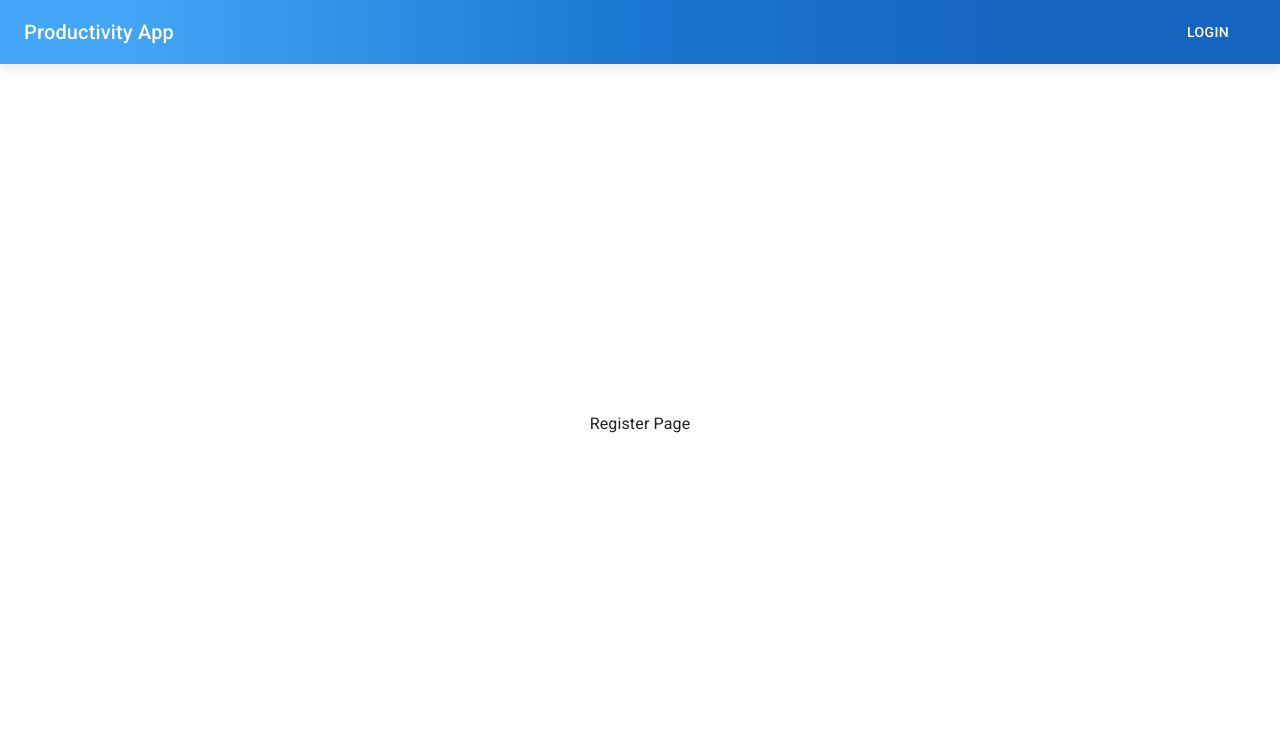
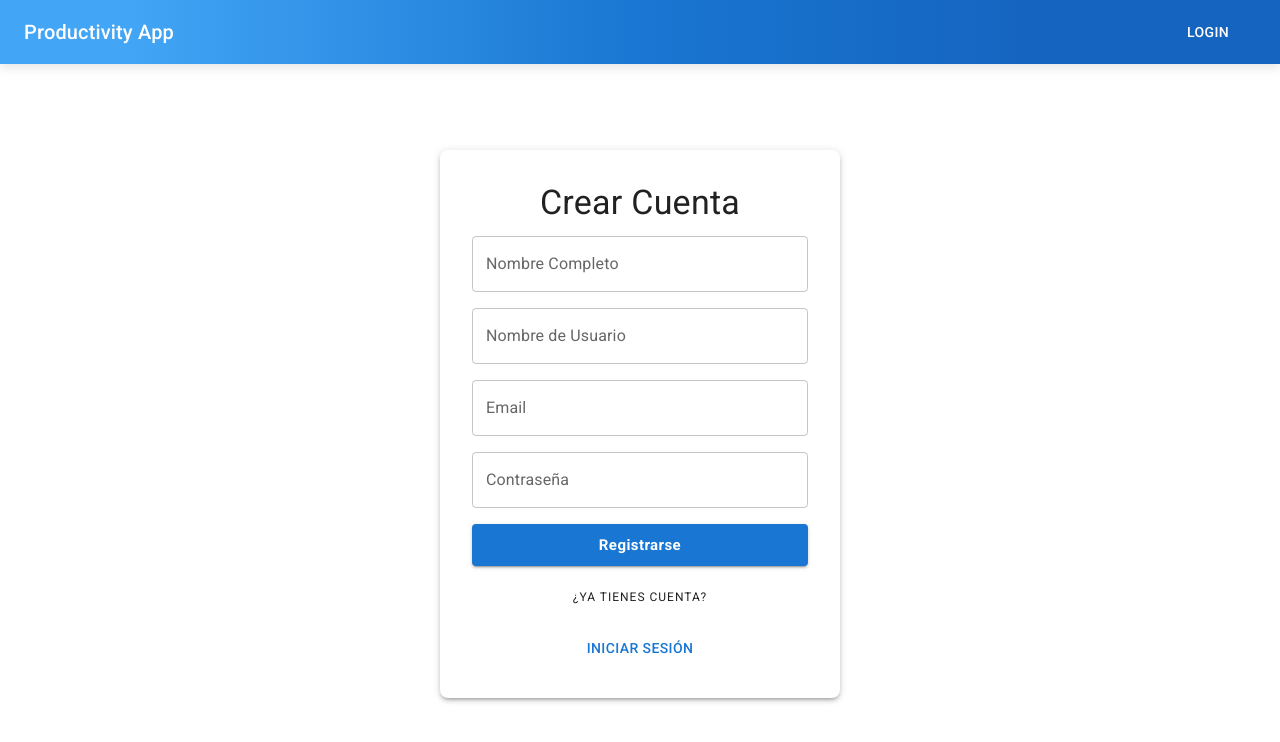
Before and after one commit to jmibarra/productivity-app-ts-project, a React (Create React App) app: page /register in a window 1280 px wide. Shown: the top 742 px of the page. Built offline with nearby package versions, Linux system fonts and the light colour scheme.

Commit message:
Se arma el modulo de resgistracion completo

```diff
--- a/src/components/register/Register.tsx
+++ b/src/components/register/Register.tsx
@@ -1,7 +1,51 @@
-import { Box } from "@mui/material";
-import React from "react";
+import React, { useState } from "react";
+import { useNavigate } from "react-router-dom";
+import {
+	TextField,
+	Button,
+	Box,
+	Typography,
+	Alert,
+	Stack,
+} from "@mui/material";
+import { properties } from "../../properties";
 
 const Register = () => {
+	const [email, setEmail] = useState("");
+	const [password, setPassword] = useState("");
+	const [username, setUsername] = useState("");
+	const [fullName, setFullName] = useState("");
+	const [error, setError] = useState(false);
+	const [errorMessage, setErrorMessage] = useState("");
+	const [success, setSuccess] = useState(false);
+
+	const navigate = useNavigate();
+
+	const handleSubmit = async (event: React.FormEvent<HTMLFormElement>) => {
+		setError(false);
+		setSuccess(false);
+		event.preventDefault();
+
+		const response = await fetch(properties.api_url + "/auth/register", {
+			method: "POST",
+			headers: {
+				"Content-Type": "application/json",
+			},
+			body: JSON.stringify({ email, password, username, fullName }),
+		});
+
+		if (response.ok) {
+			setSuccess(true);
+			setTimeout(() => {
+				navigate("/login");
+			}, 1500);
+		} else {
+			setError(true);
+			const errorData = await response.json();
+			setErrorMessage(errorData.message || "Error al registrar usuario");
+		}
+	};
+
 	return (
 		<Box
 			display="flex"
@@ -11,7 +55,98 @@ const Register = () => {
 			bgcolor="background.default"
 			p={3}
 		>
-			Register Page
+			<Box
+				component="form"
+				onSubmit={handleSubmit}
+				sx={{
+					width: { xs: "90%", sm: "400px" },
+					p: 4,
+					borderRadius: 2,
+					boxShadow: 3,
+					bgcolor: "background.paper",
+				}}
+			>
+				<Typography variant="h4" align="center" gutterBottom>
+					Crear Cuenta
+				</Typography>
+
+				<Stack spacing={2}>
+					<TextField
+						fullWidth
+						variant="outlined"
+						label="Nombre Completo"
+						value={fullName}
+						onChange={(e) => setFullName(e.target.value)}
+						autoComplete="name"
+					/>
+					<TextField
+						fullWidth
+						variant="outlined"
+						label="Nombre de Usuario"
+						value={username}
+						onChange={(e) => setUsername(e.target.value)}
+						autoComplete="username"
+					/>
+					<TextField
+						fullWidth
+						variant="outlined"
+						label="Email"
+						value={email}
+						onChange={(e) => setEmail(e.target.value)}
+						autoComplete="email"
+					/>
+					<TextField
+						fullWidth
+						variant="outlined"
+						label="Contraseña"
+						type="password"
+						value={password}
+						onChange={(e) => setPassword(e.target.value)}
+						autoComplete="new-password"
+					/>
+					<Button
+						type="submit"
+						variant="contained"
+						color="primary"
+						fullWidth
+						size="large"
+						sx={{
+							textTransform: "none",
+							fontWeight: "bold",
+						}}
+					>
+						Registrarse
+					</Button>
+					<Typography variant="overline" align="center" gutterBottom>
+						¿Ya tienes cuenta?
+					</Typography>
+					<Button
+						variant="text"
+						onClick={() => {
+							navigate("/login");
+						}}
+					>
+						Iniciar Sesión
+					</Button>
+				</Stack>
+
+				{(error || success) && (
+					<Box mt={2}>
+						{error && (
+							<Alert severity="error">
+								<Typography>{errorMessage}</Typography>
+							</Alert>
+						)}
+						{success && (
+							<Alert severity="success">
+								<Typography>
+									Usuario registrado correctamente
+								</Typography>
+							</Alert>
+						)}
+					</Box>
+				)}
+			</Box>
 		</Box>
 	);
 };
```
